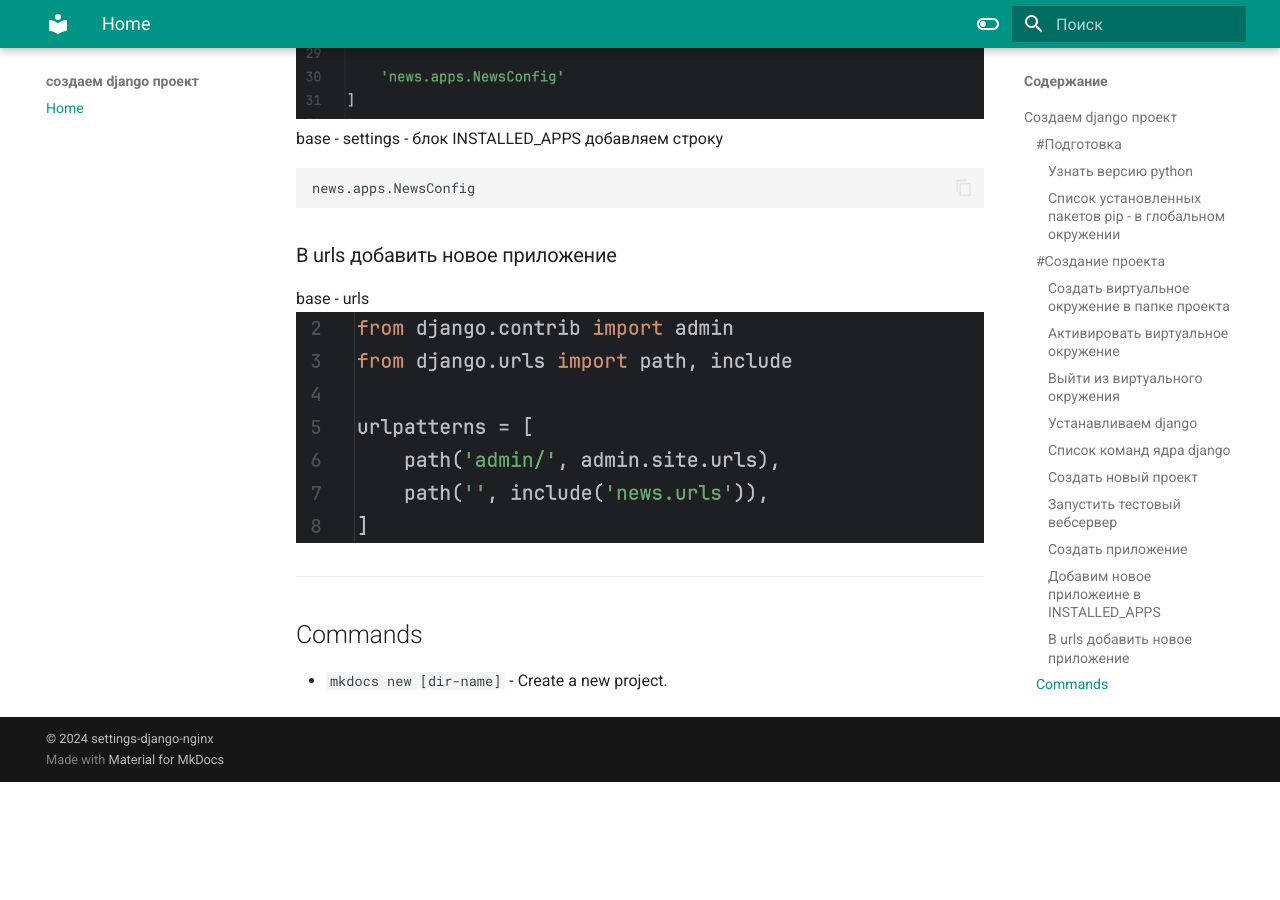
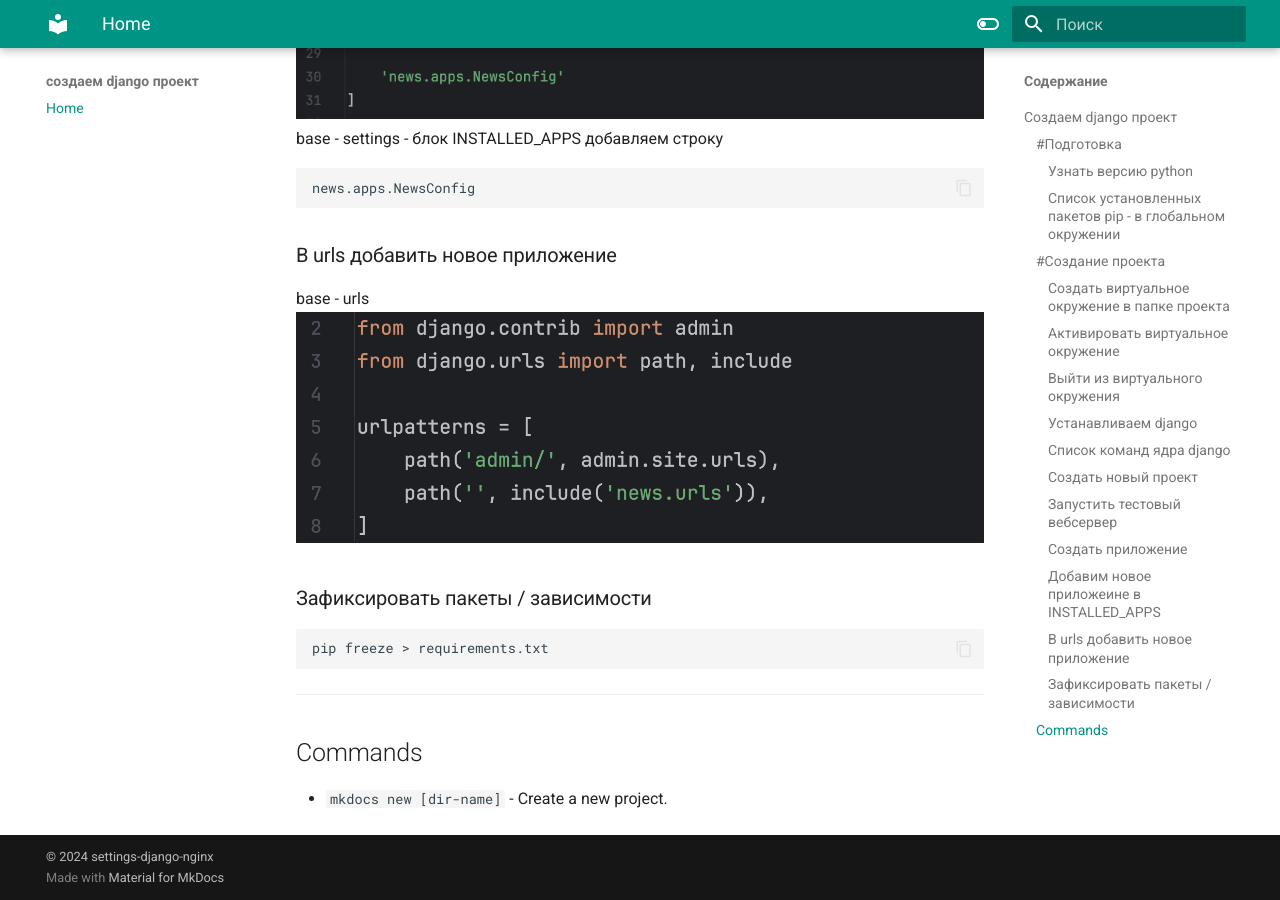
Before and after one commit to pavelcity/django-for-start, an MkDocs documentation site: the page built from docs/index.md, in a window 1280 px wide and 900 px high, scrolled down 1996 px. Built offline with MkDocs 1.6.1 and Material for MkDocs 9.7.7, drawn with Linux system fonts in a browser that asks for light colours; before the commit the page ends 2778 px from its top, so only the background shows below that.

Commit message:
add info

````diff
--- a/docs/index.md
+++ b/docs/index.md
@@ -98,6 +98,11 @@ base - urls
 ![urls](assets/img/urls.png)
 
 
+### Зафиксировать пакеты / зависимости
+```
+pip freeze > requirements.txt
+```
+
 
 ---
 ## Commands
````
